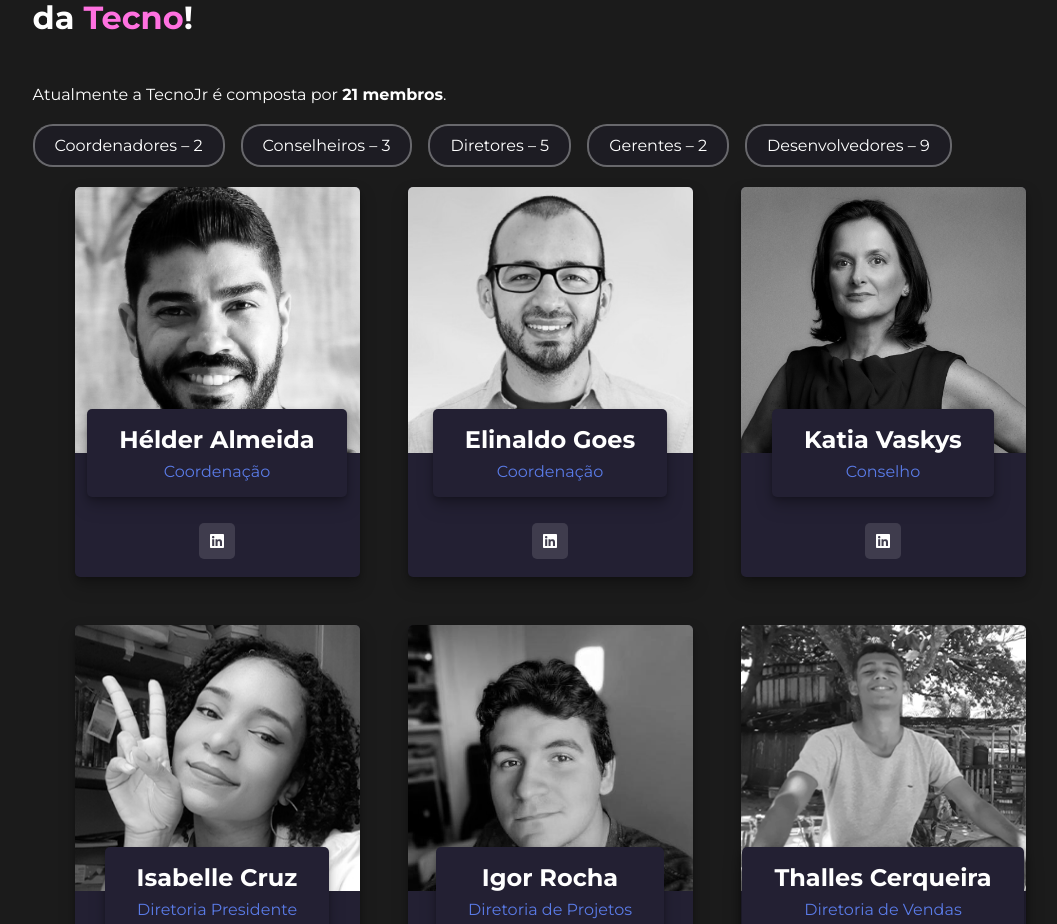
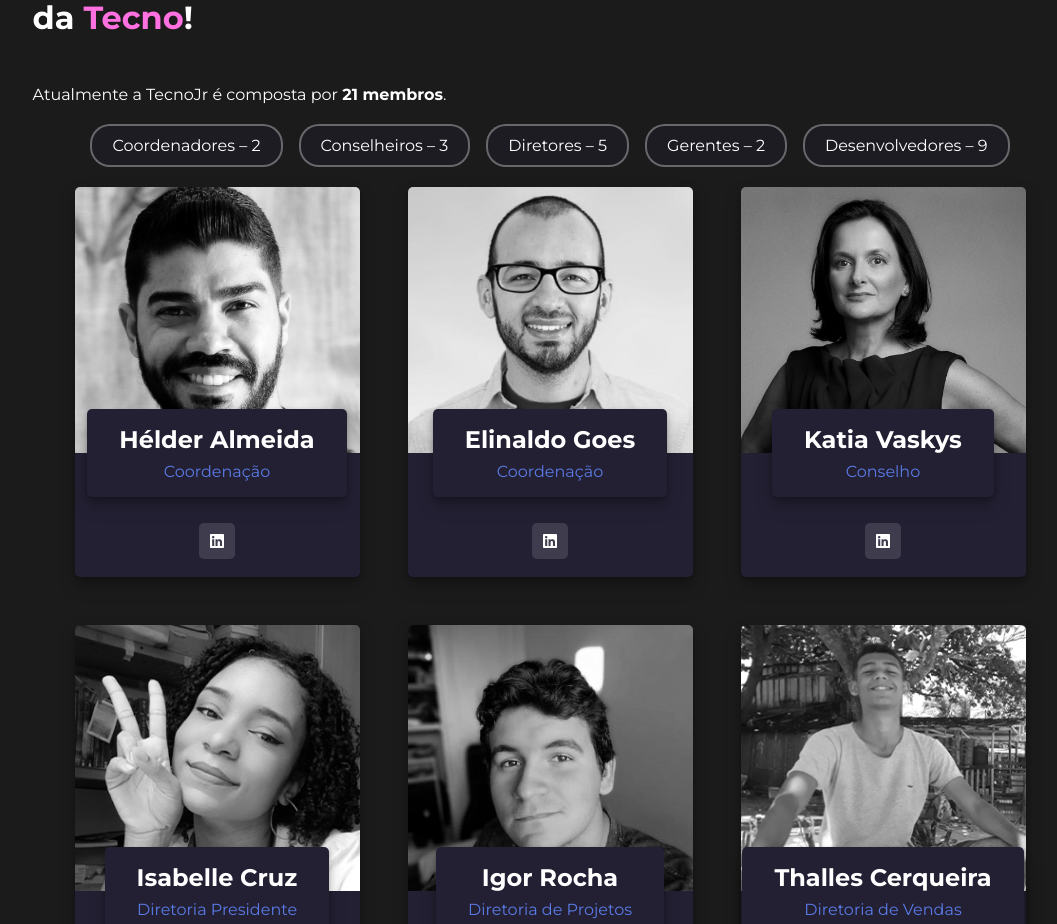
Before and after one commit to igorroc/tecno-site-2.0, a React (Vite) app in the folder tecno_site/: page /about in a window 1280 px wide. Shown: the part 1351-2275 px from the top of the page, without its empty margins (90-1147 px from the left). Built offline with nearby package versions, Linux system fonts and the light colour scheme.

Commit message:
[add]: Hide members

```diff
--- a/tecno_site/src/components/MemberFilter.tsx
+++ b/tecno_site/src/components/MemberFilter.tsx
@@ -4,8 +4,11 @@ import { roles } from "../common/membersInfo"
 
 const Div = styled("form", {
 	display: "flex",
+	alignItems: "center",
+	justifyContent: "center",
 	gap: "1em",
-	margin: "20px 0",
+	flexWrap: "wrap",
+	margin: "20px auto",
 })
 
 const Pill = styled("label", {
@@ -44,7 +47,7 @@ type FilterProps = {
 
 export default function MemberFilter(props: FilterProps) {
 	return (
-		<Div id="filter">
+		<Div>
 			<Pill>
 				Coordenadores – {roles.coordenadores}
 				<input
--- a/tecno_site/src/components/MemberGrid.tsx
+++ b/tecno_site/src/components/MemberGrid.tsx
@@ -22,7 +22,7 @@ const Card = styled("div", {
 			drop-shadow(0 2px 2px rgba(0,0,0,0.10))
 			drop-shadow(0 4px 4px rgba(0,0,0,0.15))
 			drop-shadow(0 8px 8px rgba(0,0,0,0.20))`,
-	transition: "all 125ms ease-out",
+	transition: "all 300ms ease-out",
 
 	"&:hover img": {
 		filter: "grayscale(0)",
@@ -50,7 +50,7 @@ const ImgWrapper = styled("div", {
 		objectFit: "cover",
 		filter: "grayscale(1)",
 
-		transition: "all 100ms ease-in-out",
+		transition: "all 200ms ease-out",
 	},
 })
 
```
